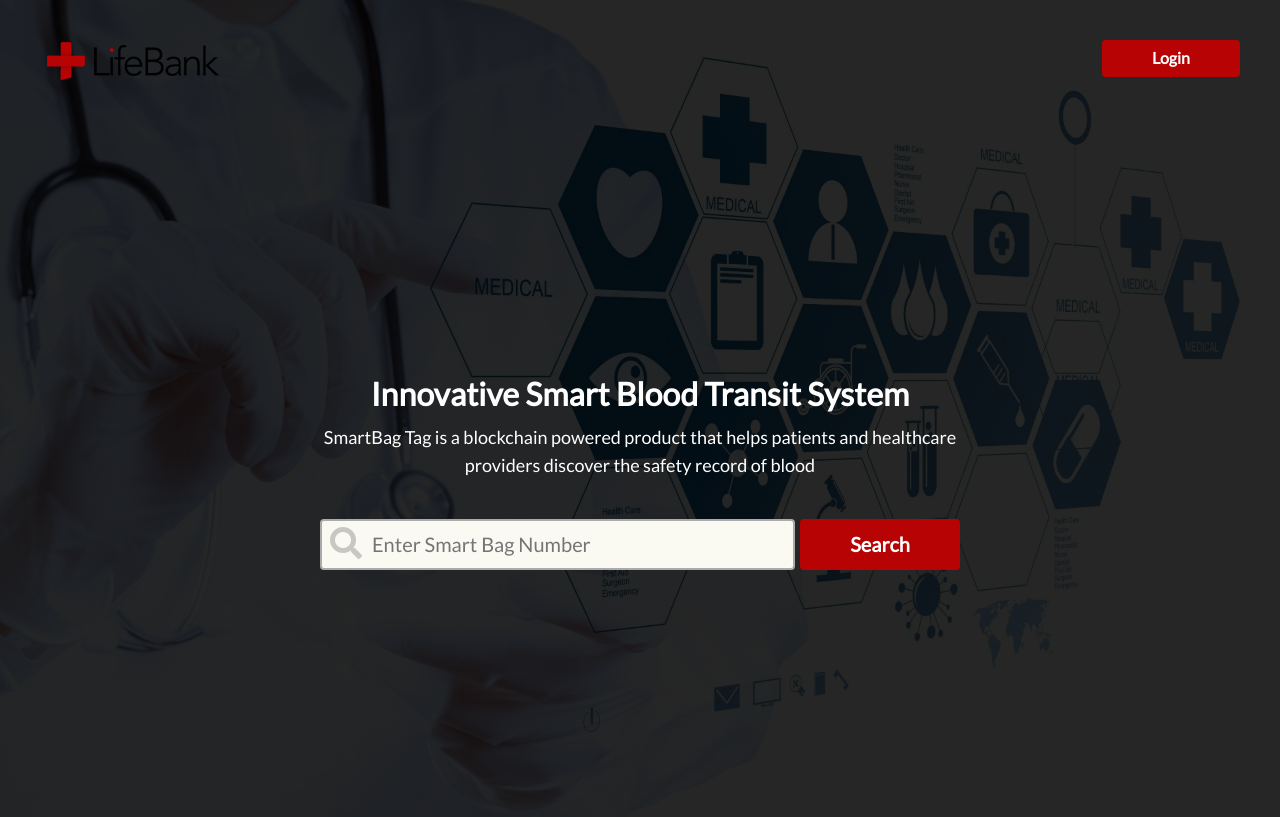
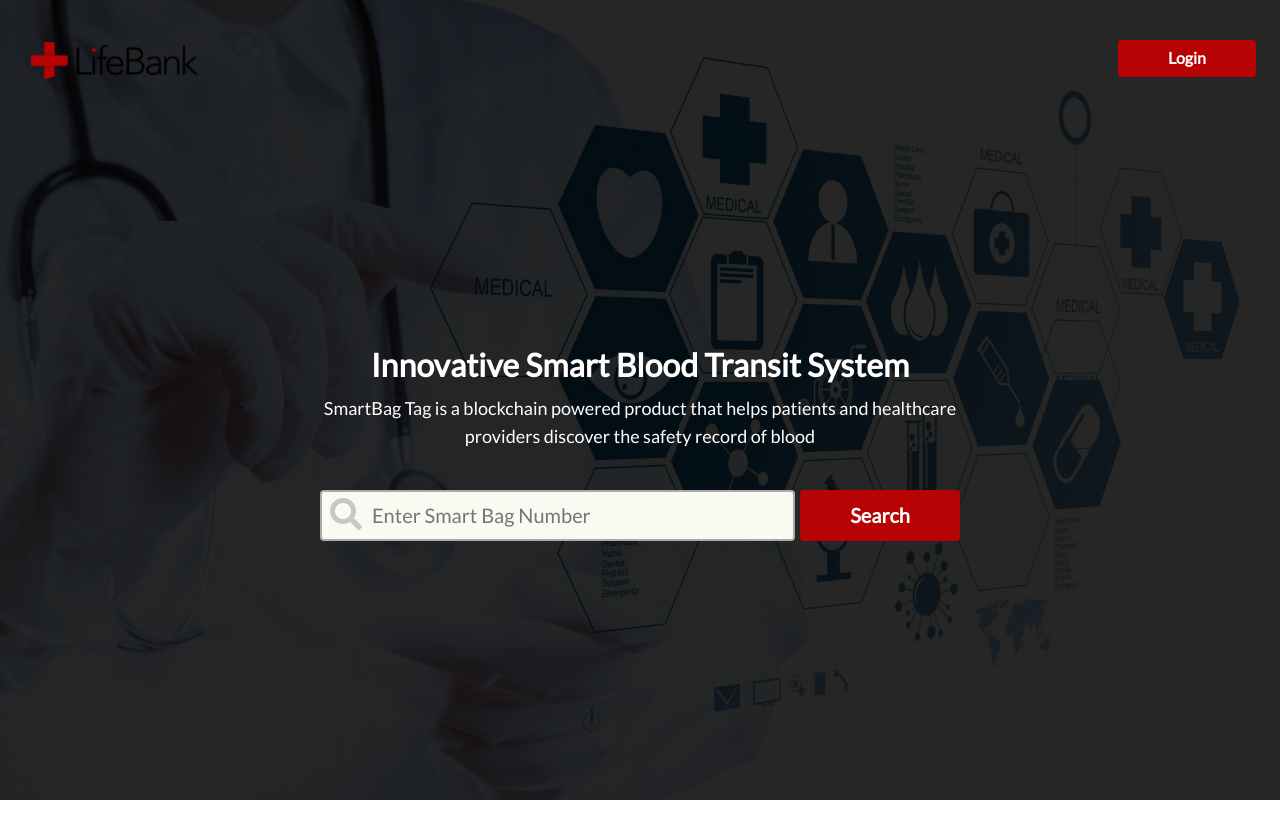
Before and after one commit to codearemo/smart-bag, a Vue app: page /#/ in a window 1280 px wide. Built offline with nearby package versions, Linux system fonts and the light colour scheme.

Commit message:
Fixed the vertical scrolling feature on the search-for-blood page

```diff
--- a/src/components/SearchForBlood.vue
+++ b/src/components/SearchForBlood.vue
@@ -43,12 +43,14 @@
 header {
   display: flex;
   justify-content: space-between;
-  padding: 5vh;
+  height: 10vh;
+  padding: 5vh 3vh 0;
+  box-sizing: border-box;
 }
 
 #wrap {
   width: 100%;
-  height: 87vh;
+  height: 90vh;
   display: flex;
   justify-content: space-around;
   align-items: center;
```
